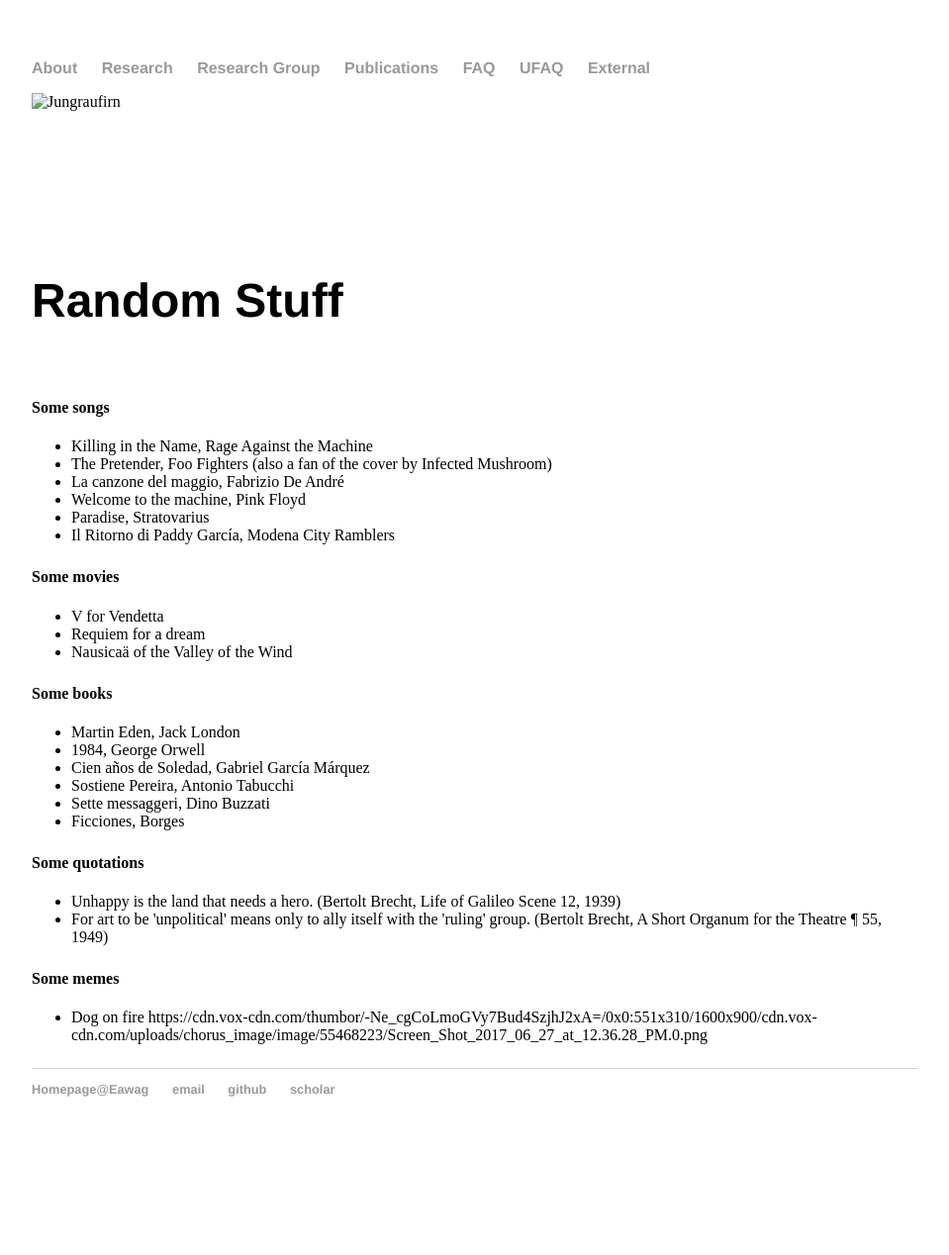
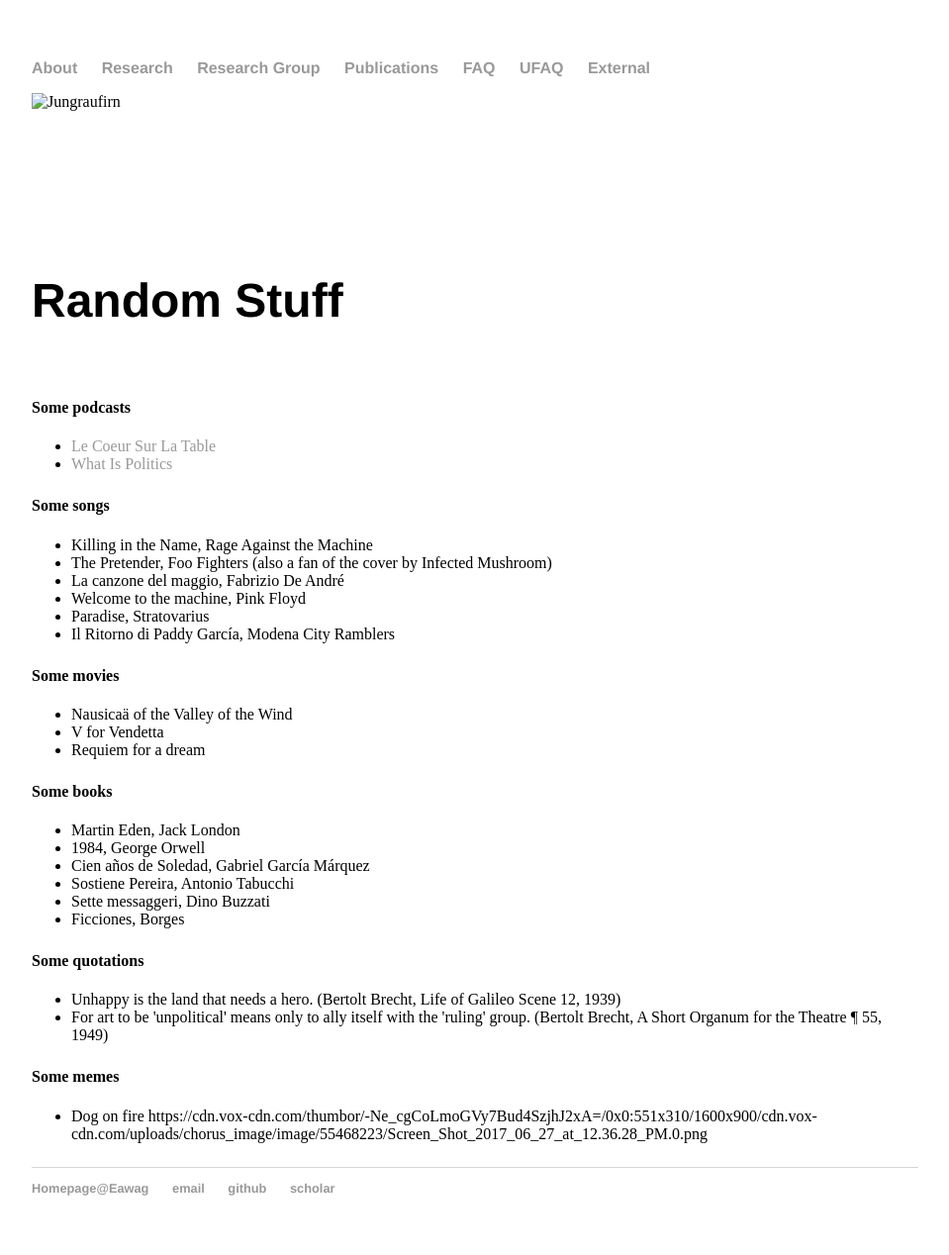
Before and after one commit to mbaityje/mbaityje.github.io, a Jekyll site: the page built from random/index.html, in a window 1280 px wide. Shown: the whole page at 99% size, without its empty margins (160-1119 px from the left). Built offline with Jekyll 4.4.1, drawn with Linux system fonts in a browser that asks for light colours; before the commit the page ends 1168 px from its top, so only the background shows below that.

Commit message:
Several minor changes

```diff
--- a/index.html
+++ b/index.html
@@ -44,7 +44,6 @@
 	 		<li>Imbalance of power in our society</li>
 	 		<li>How science, as an instrument of knowledge and power, can be used both to improve our lives and to perpetrate injustice</li>
 	 		<li>Dancing</li>
-	 		<li>Identity</li>
 	 		<li>Life and its relationship with emergent behaviors</li>
 	 		<li>Intrinsic motivation</li>
 	 		<li>Playing</li>
--- a/random/index.html
+++ b/random/index.html
@@ -5,6 +5,13 @@
 
 <div class="blurb">
 	<h1>Random Stuff<h1>
+	<p>
+		<h4>Some podcasts</h4>
+		<ul>
+			<li><a href="https://www.binge.audio/podcast/le-coeur-sur-la-table">Le Coeur Sur La Table</a></li>
+			<li><a href="https://podtail.com/podcast/what-is-politics/">What Is Politics</a></li>
+		</ul>
+	</p>
 	<p>
 		<h4>Some songs</h4>
 		<ul>
@@ -19,9 +26,9 @@
 	<p>
 		<h4>Some movies</h4>
 		<ul>
+			<li>Nausicaä of the Valley of the Wind</li>
 			<li>V for Vendetta</li>
 			<li>Requiem for a dream</li>
-			<li>Nausicaä of the Valley of the Wind</li>
 		</ul>
 	</p>
 	<p>
--- a/ufaq/index.html
+++ b/ufaq/index.html
@@ -20,7 +20,7 @@
 		I have the sensation that society keeps itsself at the edge of stability. Probably somebody already showed this and I would love to be pointed to the reference.
  -->
 		<h4>Does power corrupt?</h4>
-		My sensation is that, at least to a degree, it does. This would imply that people with greater power should be particularly careful of not abusing it (which is not the same as the 2000-year old <a href="https://en.wikipedia.org/wiki/With_great_power_comes_great_responsibility"> quote</a> from Spiderman). A corollary would be that powerful people are more likely to have a corrupt soul (though they might as well not). A solution would be avoiding power imbalance at all. This wouldn't mean that positions of great responsibility wouldn't exist, because great responsibility can come without great power.
+		My sensation is that, at least to a degree, it does. This would imply that people with greater power should be particularly careful of not abusing it (which is not the same as the 2000-year old <a href="https://en.wikipedia.org/wiki/With_great_power_comes_great_responsibility"> quote</a> from Spiderman). A corollary would be that powerful people are more likely to have a corrupt soul (though they might as well not). A solution would be avoiding power imbalance at all. This wouldn't mean that positions of great responsibility wouldn't exist, because great responsibility can come without great personal power.
 
 		<h4>Does private property make sense in the digital world?</h4>
 		Our society is built upon a concept of private property. Leaving aside the <a href="https://en.wikipedia.org/wiki/Pierre-Joseph_Proudhon">observations</a> on its ill-definedness, I noticed during my youth how with the advent of digitalization this concept fell apart, and we struggled to keep it alive with a lot <em>ad hoc</em> regulations. Was this the only way to deal with digital private property? Am I the only one to think that some kind of sharing that seemed admirable in the 80s is now borderline illegal?
@@ -50,7 +50,7 @@
 		There is no reasonable evidence in favor of this kind of statement, though there is a ton of material showing how discriminated collectives such as women or African Americans (just to name two out of a plethora) suffer from systematic biases that make their lives much harder. If any such kind of statement needs to be done, it is that northwestern white cis males should by now all be semi-gods given the amount of privilege they enjoyed. Since they are not, we should perhaps start doubting their talent.
 		Of course, the real answer is that our world is complex and cannot be trivialized by any kind of such statements.</br>
 
-		Howerver, the real point here is well-depicted by a <a href="https://magazine.scienceforthepeople.org/vol22-1/science-wars-the-next-generation/">statement</a> by Michael Harris:
+		The point here is well-made in a <a href="https://magazine.scienceforthepeople.org/vol22-1/science-wars-the-next-generation/">statement</a> by Michael Harris:
 		<p style="font-style: italic;" class="content">
 		[...] given how little we know about the relation between mathematics and the brain, why is it urgent to establish differences between the mathematical behavior of male and female brains? The gap is so vast between whatever such studies measure and anything resembling an appreciation of the difficulties of coming to grips with the conceptual content of mathematics that what really needs to be explained is why any attention, whatsoever, is paid to these studies. Ingrained prejudice is the explanation that Occam’s razor would select.
 		</p>
```
Also changed, not shown: publications/publ.html (+19 -9 lines).
